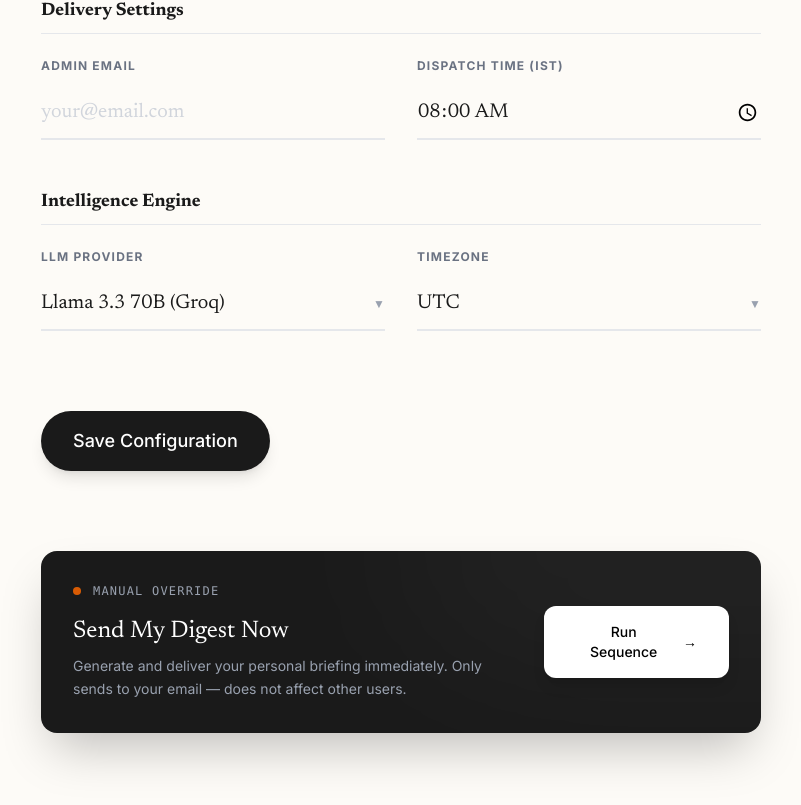
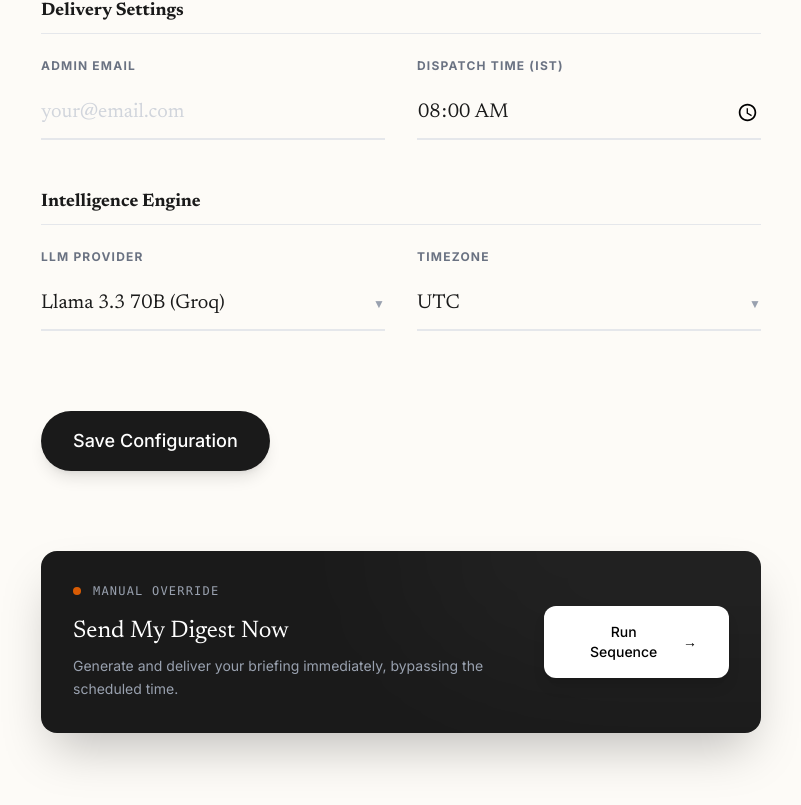
Before and after one commit to heyybhargav/personal-newsletter, a Next.js app: page /settings in a window 1280 px wide. Shown: the part 439-1244 px from the top of the page, without its empty margins (239-1040 px from the left). Built offline with nearby package versions, Linux system fonts and the light colour scheme; no server answers.

Commit message:
fix: simplify dispatch copy, remove unnecessary disclaimer

```diff
--- a/app/page.tsx
+++ b/app/page.tsx
@@ -132,7 +132,7 @@ export default function Home() {
                     <span className="text-xs font-mono text-gray-500">SYSTEM READY</span>
                   </div>
                   <h3 className="text-xl font-serif mb-2">Send My Digest</h3>
-                  <p className="text-gray-400 text-sm mb-6 leading-relaxed">Generate and deliver your personal briefing now. Only sends to your email.</p>
+                  <p className="text-gray-400 text-sm mb-6 leading-relaxed">Generate and deliver your briefing now.</p>
 
                   <button
                     onClick={handleSendTest}
--- a/app/settings/page.tsx
+++ b/app/settings/page.tsx
@@ -232,7 +232,7 @@ export default function SettingsPage() {
                             </div>
                             <h3 className="text-2xl font-serif mb-2 text-white">Send My Digest Now</h3>
                             <p className="text-gray-400 text-sm leading-relaxed max-w-md">
-                                Generate and deliver your personal briefing immediately. Only sends to your email — does not affect other users.
+                                Generate and deliver your briefing immediately, bypassing the scheduled time.
                             </p>
                         </div>
 
```
